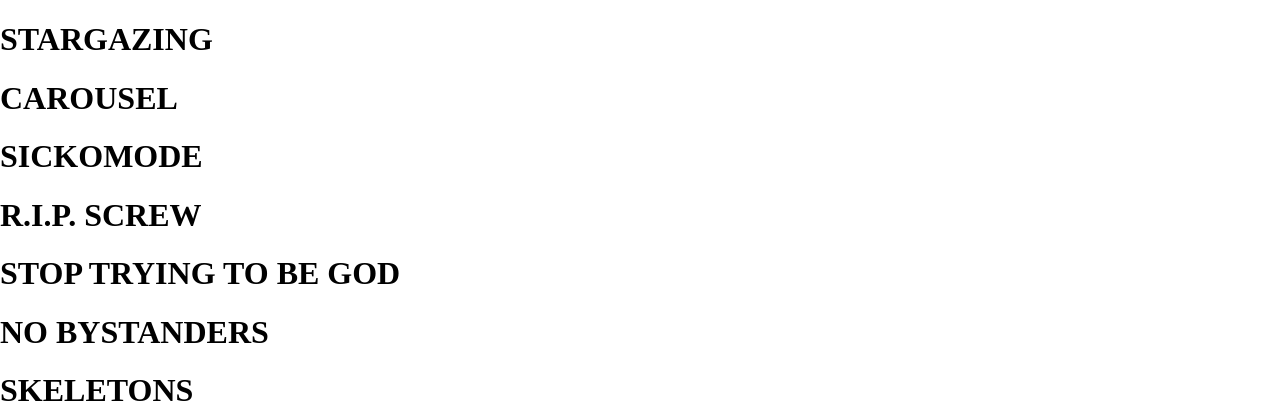
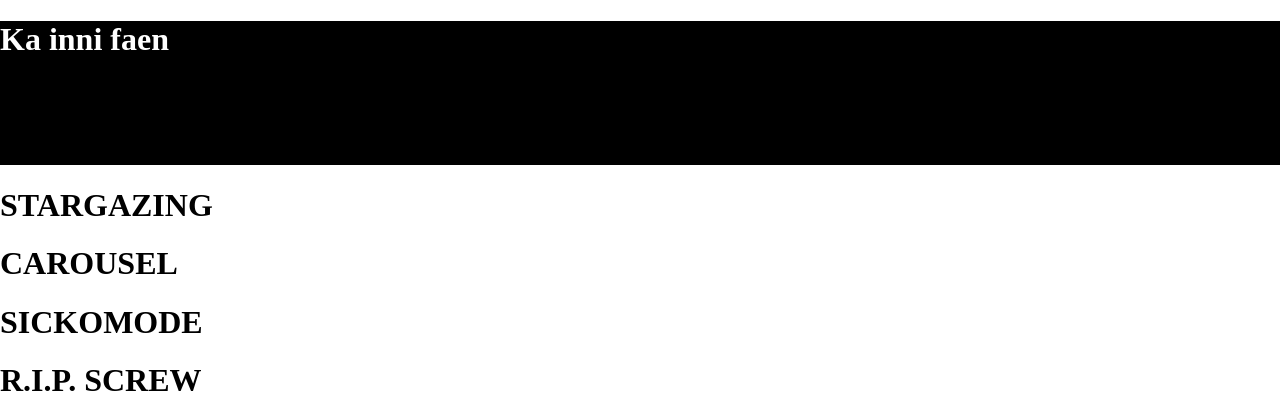
Before and after one commit to xyfuss/sheesh, a Flask app: page /1 in a window 1280 px wide. Shown: the top 420 px of the page. Run offline with Flask 2, Linux system fonts and the light colour scheme; data comes from the database, SQL or seed files in the repository; both versions use the stored data as it was after the commit.

Commit message:
changes opplegg

```diff
--- a/static/main.css
+++ b/static/main.css
@@ -72,3 +72,12 @@
 a {
   text-decoration: none;
 }
+/* albumpage */
+
+#topbox {
+  background-color: black;
+}
+
+#topbox h1 {
+  color: white;
+}
--- a/templates/albumpage.html
+++ b/templates/albumpage.html
@@ -11,6 +11,9 @@
     />
   </head>
   <body>
+    <header id="topbox">
+      <h1>Ka inni faen</h1>
+    </header>
     {% for sang in sanger %}
     <h1>{{sang.name}}</h1>
     {% endfor %}
```
Also changed, not shown: musikkalbum.sqlite3.
